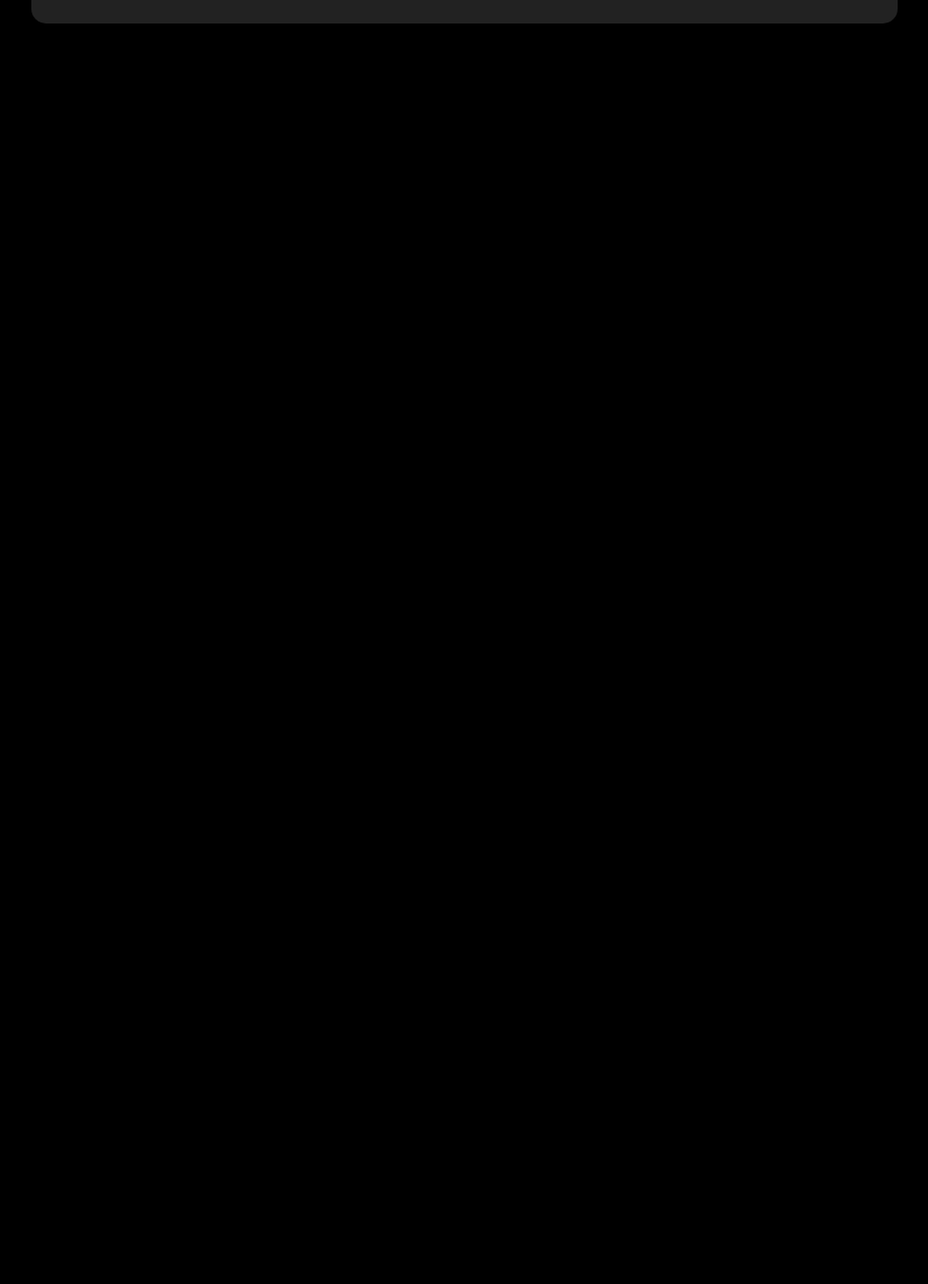
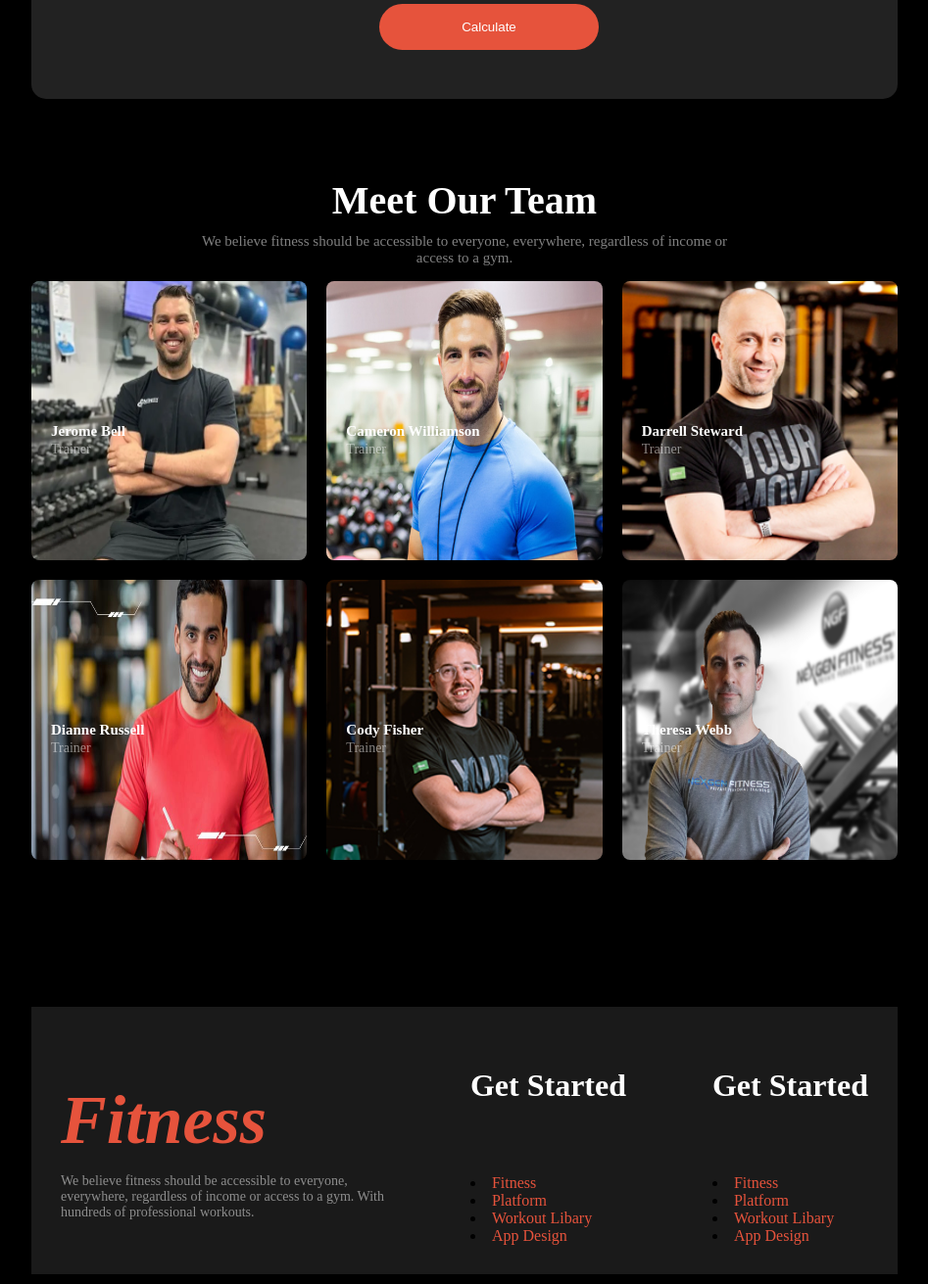
Before and after one commit to safayet3m/Fitness-A2-web, a plain HTML site: page index.html in a window 1280 px wide. Shown: the part 2164-3475 px from the top of the page at 98% size, without its empty margins (166-1113 px from the left). Before the commit the page ends 2198 px from the top, so only its background shows below. Drawn offline with Linux system fonts and the light colour scheme.

Commit message:
added my full website

```diff
--- a/index.html
+++ b/index.html
@@ -151,7 +151,8 @@
                         access to a gym. </p>
                 </div>
                 <div>
-                    <div style="display: flex; gap: 5px;color: rgba(255, 255, 255, 0.60); margin-bottom:20px ;" id="input">
+                    <div style="display: flex; gap: 5px;color: rgba(255, 255, 255, 0.60); margin-bottom:20px ;"
+                        id="input">
                         <input
                             style="padding:12px 40px 12px 20px; border-radius: 8px; background: rgba(255, 255, 255, 0.10); border: none;flex: 1 0 0;"
                             placeholder="Height/cm" type="text">
@@ -181,10 +182,79 @@
                     <option style="color: rgba(255, 255, 255, 0.60); " value="Select an activity factor">Select an
                         activity factor</option>
                 </select>
+                <button class="bmi-btn">Calculate</button>
+            </div>
+        </section>
+        <section>
+            <div class="our-team-section">
+                <h3>Meet Our Team</h3>
+                <p>We believe fitness should be accessible to everyone, everywhere, regardless of income or <br> access
+                    to a gym.
+                </p>
+            </div>
+            <div class="grid-pic-continar">
+                <div class="pic">
+                    <img src="images/trainer1.png" alt="">
+                    <h5 class="pic-head">Jerome Bell</h5>
+                    <p class="pic-des">Trainer</p>
+                </div>
+                <div class="pic">
+                    <img src="images/trainer2.png" alt="">
+                    <h5 class="pic-head">Cameron Williamson</h5>
+                    <p class="pic-des">Trainer</p>
+                </div>
+                <div class="pic">
+                    <img src="images/trainer3.png" alt="">
+                    <h5 class="pic-head">Darrell Steward</h5>
+                    <p class="pic-des">Trainer</p>
+                </div>
+                <div class="pic">
+                    <img src="images/trainer4.png" alt="">
+                    <h5 class="pic-head">Dianne Russell</h5>
+                    <p class="pic-des">Trainer</p>
+                </div>
+                <div class="pic">
+                    <img src="images/trainer5.png" alt="">
+                    <h5 class="pic-head">Cody Fisher</h5>
+                    <p class="pic-des">Trainer</p>
+                </div>
+                <div class="pic">
+                    <img src="images/trainer6.png" alt="">
+                    <h5 class="pic-head">Theresa Webb</h5>
+                    <p class="pic-des">Trainer</p>
+                </div>
             </div>
         </section>
     </main>
-    <footer></footer>
+    <footer>
+        <div class="footer-continar">
+            <div class="footer-tital">
+                <h1>Fitness</h1>
+                <p>We believe fitness should be accessible to everyone, <br> everywhere, regardless of income or access
+                    to a gym. With <br> hundreds of professional workouts.</p>
+            </div>
+            <div class="footer-start">
+                <h3>Get Started</h3>
+
+                <div class="footer-start-ancor">
+                    <li><a href="">Fitness</a></li>
+                    <li><a href="">Platform</a></li>
+                    <li><a href="">Workout Libary</a></li>
+                    <li><a href="">App Design</a></li>
+                </div>
+
+            </div>
+            <div class="footer-start">
+                <h3>Get Started</h3>
+                <div class="footer-start-ancor">
+                    <li><a href="">Fitness</a></li>
+                    <li><a href="">Platform</a></li>
+                    <li><a href="">Workout Libary</a></li>
+                    <li><a href="">App Design</a></li>
+                </div>
+            </div>
+        </div>
+    </footer>
 
 </body>
 
--- a/styels.css
+++ b/styels.css
@@ -326,6 +326,116 @@ table {
   border-collapse: collapse;
 }
 
+.bmi-btn {
+  display: flex;
+  width: 224px;
+  padding: 16px 40px;
+  justify-content: center;
+  align-items: flex-start;
+  gap: 10px;
+  border-radius: 42px;
+  background: #E6533C;
+  border: none;
+  color: #FFF;
+  margin-top: 30px;
+}
+
+/* Our team section */
+.our-team-section {
+  margin-top: 80px;
+  text-align: center;
+  color: #FFF;
+}
+
+.our-team-section>h3 {
+  font-size: 40px;
+  font-weight: 900;
+  margin-bottom: 0px;
+}
+
+.our-team-section>p {
+  color: rgba(255, 255, 255, 0.50);
+  font-size: 15px;
+  font-weight: 400;
+  margin-top: 10px;
+}
+
+.pic {
+  position: relative;
+  display: inline-block;
+}
+
+.pic-head {
+  position: absolute;
+  top: 120px;
+  left: 20px;
+  color: #FFF;
+  font-size: 15px;
+  font-weight: 900;
+}
+
+.pic-des {
+  position: absolute;
+  top: 150px;
+  left: 20px;
+  color: rgba(255, 255, 255, 0.50);
+  font-size: 14px;
+  font-weight: 400;
+}
+
+.grid-pic-continar {
+  display: grid;
+  grid-template-columns: repeat(3, 1fr);
+  gap: 20px;
+}
+
+
+.pic>img {
+  width: 100%;
+  height: 100%;
+  border-radius: 8px;
+  align-self: stretch;
+}
+
+/* footer section */
+footer {
+  margin-top: 150px;
+  background: rgba(255, 255, 255, 0.10);
+  padding: 30px;
+}
+
+.footer-tital>h1 {
+  font-style: italic;
+  font-size: 70px;
+  font-weight: 800;
+  color: #E6533C;
+  margin-bottom: 0px;
+}
+
+.footer-tital>p {
+  color: rgba(255, 255, 255, 0.50);
+  font-size: 14px;
+  font-weight: 400;
+
+}
+
+.footer-start>h3 {
+  color: #FFF;
+  font-size: 32px;
+  font-weight: 700;
+  padding-bottom: 40px;
+}
+
+.footer-start-ancor>li>a {
+  text-decoration: none;
+  color: #E6533C;
+}
+
+.footer-continar {
+  display: flex;
+  justify-content: space-between;
+}
+
 /* media quary */
 @media screen and (max-width:576px) {
   nav {
@@ -377,11 +487,50 @@ table {
     font-size: 32px;
     font-weight: 900;
   }
-  .padding{
+
+  .padding {
     flex-direction: column;
   }
-  #input{
+
+  #input {
     width: auto;
   }
 
+  .grid-pic-continar {
+    display: grid;
+    grid-template-columns: repeat(1, 1fr);
+  }
+
+  .footer-continar {
+    flex-direction: column;
+  }
+
+  .footer-start>h3 {
+    padding: 20px;
+  }
+  footer{
+    margin-top: 100px;
+  }
+  .pic {
+    position: relative;
+    display: inline-block;
+  }
+
+  .pic-head {
+    position: absolute;
+    top: 300px;
+    left: 80px;
+    color: #FFF;
+    font-size: 20px;
+    font-weight: 900;
+  }
+
+  .pic-des {
+    position: absolute;
+    top: 350px;
+    left: 80px;
+    color: rgba(255, 255, 255, 0.50);
+    font-size: 14px;
+    font-weight: 400;
+  }
 }
```
